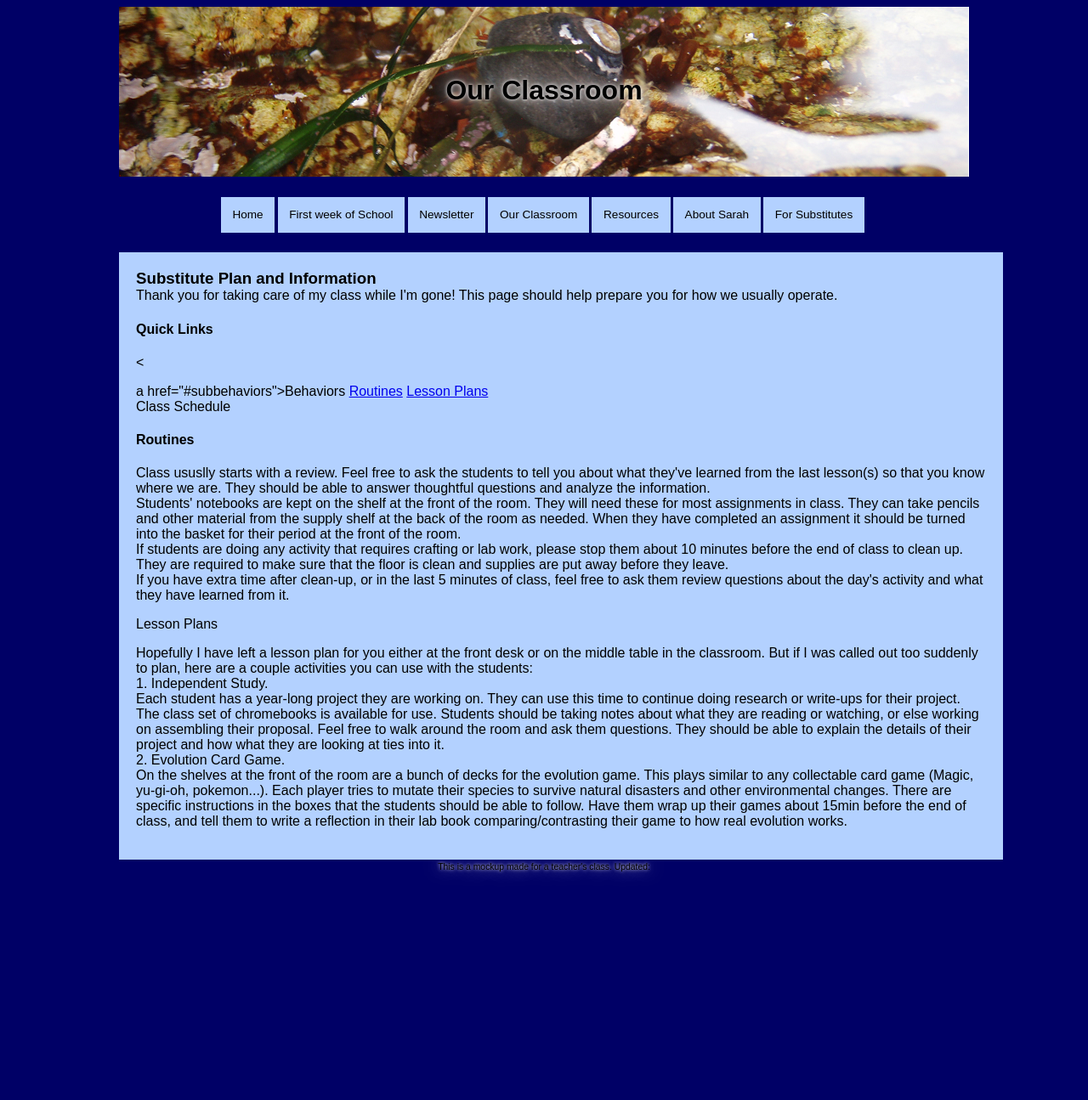
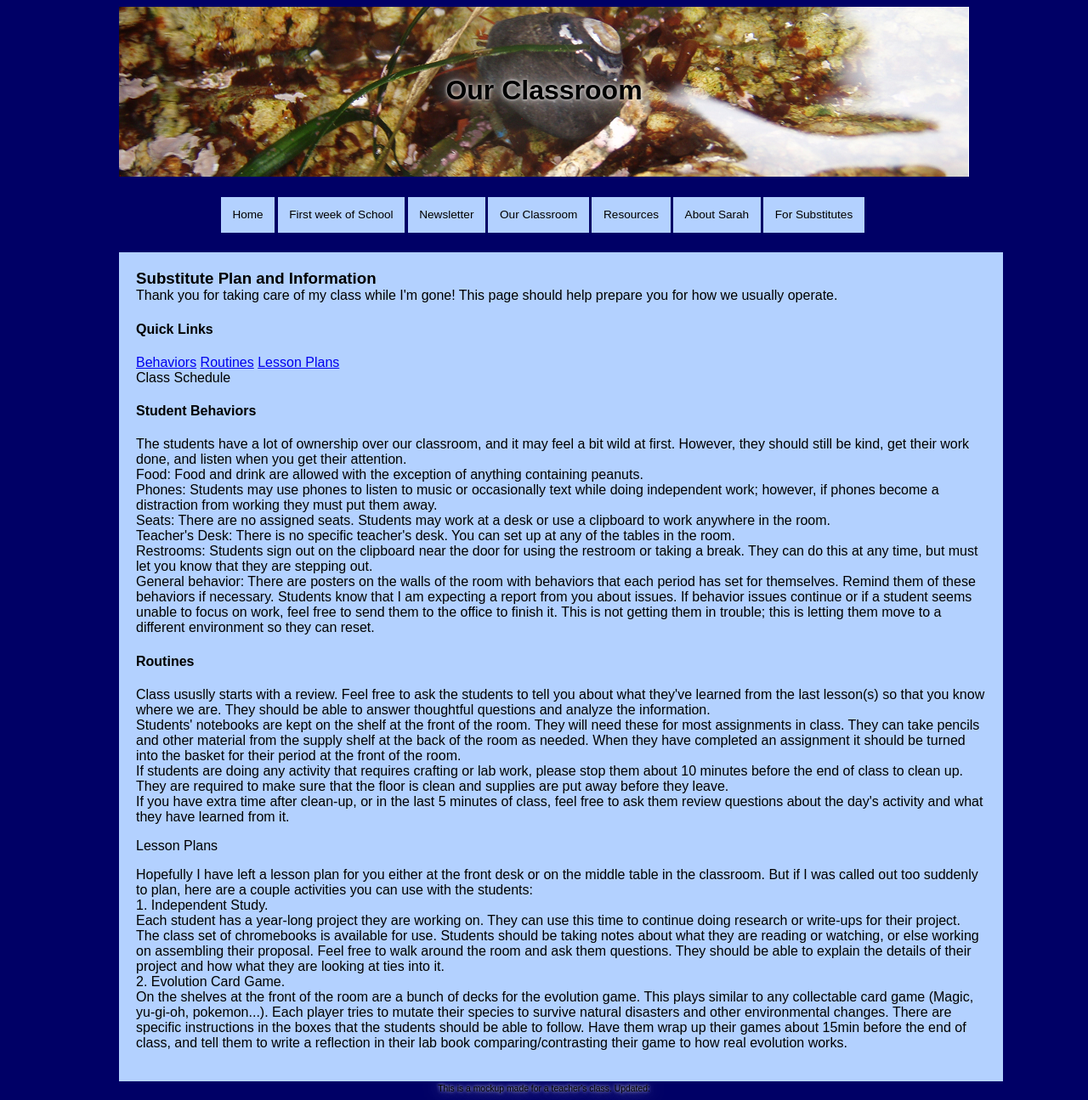
Before and after one commit to SReduc/SReduc.github.io, a Jekyll site: the page built from subs.html, in a window 1280 px wide. Shown: the whole page at 85% size. Built offline with Jekyll 4.4.1, drawn with Linux system fonts in a browser that asks for light colours; before the commit the page ends 1034 px from its top, so only the background shows below that.

Commit message:
Update subs.html

```diff
--- a/subs.html
+++ b/subs.html
@@ -5,10 +5,10 @@ title: Substitute Info
 <h3>Substitute Plan and Information</h3>
 Thank you for taking care of my class while I'm gone! This page should help prepare you for how we usually operate.
 <h4>Quick Links</h4>
-<<p>a href="#subbehaviors">Behaviors</a> <a href="#subroutines">Routines</a> <a href="#sublessons">Lesson Plans</a> <br />
+<p><a href="#subbehaviors">Behaviors</a> <a href="#subroutines">Routines</a> <a href="#sublessons">Lesson Plans</a> <br />
 <a class="item" href="schedule.html">Class Schedule</a>
 </p>
-<h4 id="subbehaviors>Student Behaviors</h4>
+<h4 id="subbehaviors">Student Behaviors</h4>
 <p>The students have a lot of ownership over our classroom, and it may feel a bit wild at first. However, they should still be kind, get their work done, and listen when you get their attention.<br />
 Food: Food and drink are allowed with the exception of anything containing peanuts.<br />
 Phones: Students may use phones to listen to music or occasionally text while doing independent work; however, if phones become a distraction from working they must put them away.<br />
```
